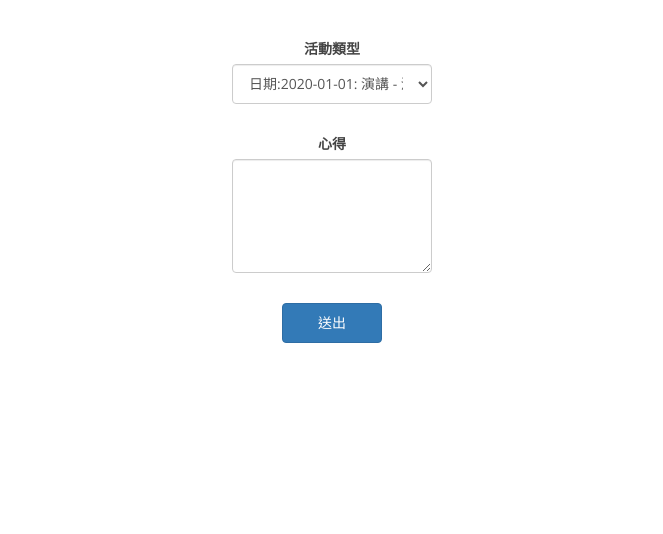
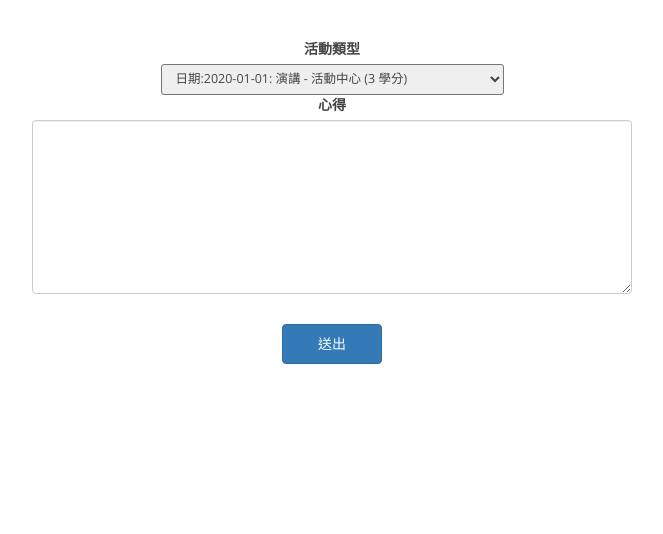
Before and after one commit to isu-cisa/isu-credential, a Flask app: page /credential_editor in a window 1280 px wide. Shown: the part 71-605 px from the top of the page, without its empty margins (323-986 px from the left). Run offline with Flask 2, Linux system fonts and the light colour scheme; a user stored in the database is signed in; some libraries are stand-ins or nearby versions.

Commit message:
update templates/credential_editor.html

```diff
--- a/backend/templates/credential_editor.html
+++ b/backend/templates/credential_editor.html
@@ -82,16 +82,17 @@
 			<!--<form action="/credential_editor" method="post" name="experience" onsubmit="return check();">-->
 			<form action="/credential_editor" method="post" name="experience">
 				<form class="form-group">
-					<label for="activity_kind">活動類型</label>
-					<select class="form-control" id="activity_kind" name="activity_kind" >
+					<label for="activity_kind">活動類型</label><br>
+					<select class="form-control-lg" id="activity_kind" name="activity_kind" >
 					{% for obj in list_credential %}
 					<option value="{{obj["Date"]}}/{{obj["ActivityName"]}}/{{obj["Credit"]}}">日期:{{obj["Date"]}}: {{obj["ActivityName"]}} - {{obj["EventVenue"]}} ({{obj["Credit"]}} 學分)</option>
 					{% endfor %}
-					</select>
+					</select><br>
 
 				<form class="form-group">
-					<label for="experience">心得</label>
-					<textarea class="form-control" id="experience"  name="experience" rows="5" ></textarea>
+					<label for="experience">心得</label><br>
+					<textarea class="form-control" id="experience"style="width:600px" name="experience" rows="8" ></textarea>
+
 					<button type='submit' class="btn btn-primary">送出</button>
 				</form>
 		</div>
```
